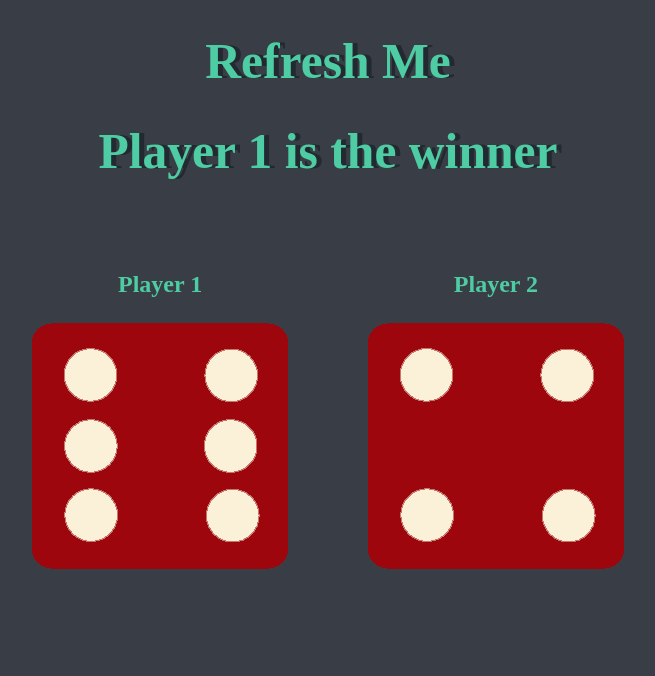
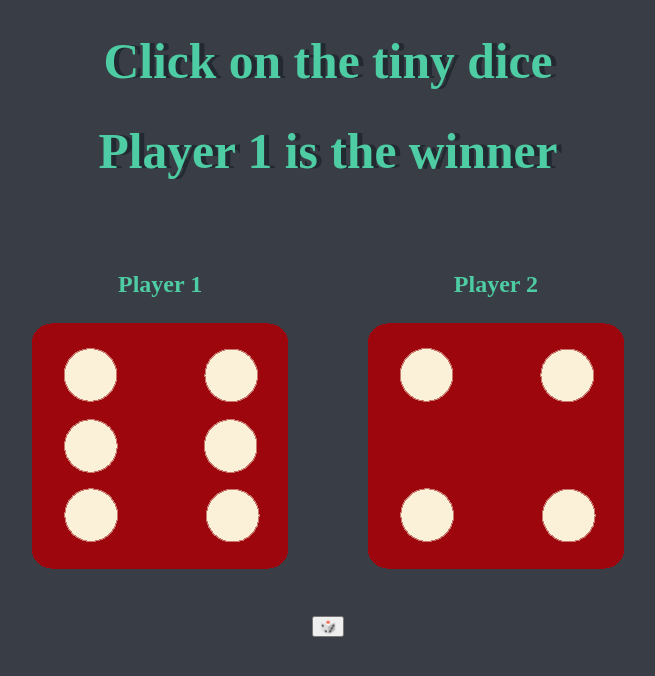
Before and after one commit to Razym-codes/Dice, a plain HTML site: page index.html in a window 1280 px wide. Shown: the whole page, without its empty margins (312-967 px from the left). Drawn offline with Linux system fonts and the light colour scheme.

Commit message:
Update index.html
minor improv

```diff
--- a/index.html
+++ b/index.html
@@ -13,8 +13,8 @@
 
 
 
-    <h1>Refresh Me</h1>
-    <h1 class="result"></h2>
+    <h1>Click on the tiny dice</h1>
+    <h1 class="result">Let's roll! 🎲</h1>
     <div class="dice">
       <h2>Player 1</h2>
       <img class="dice1" src="x" alt="">
@@ -28,6 +28,8 @@
 
 
   </div>
+  <button type="button" onclick="rand()" name="button" style="display:inline-block">🎲</button>
+
   <script type="text/javascript" src="index.js"></script>
 
 
```
